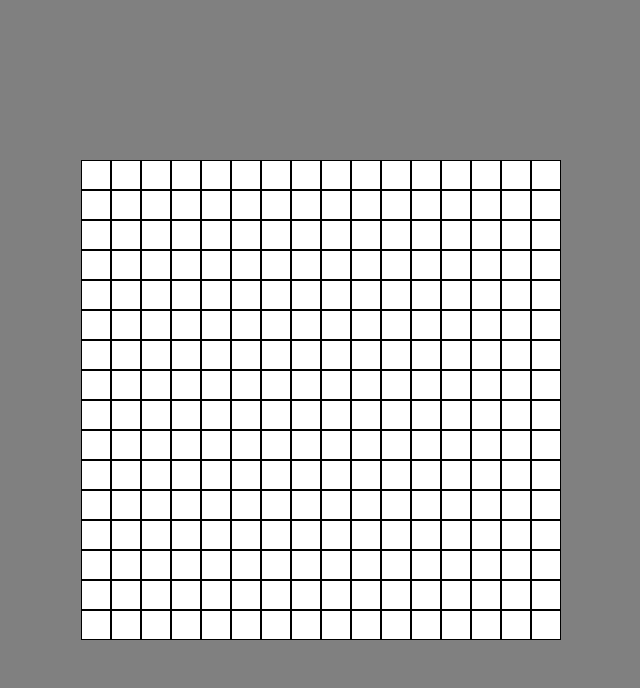
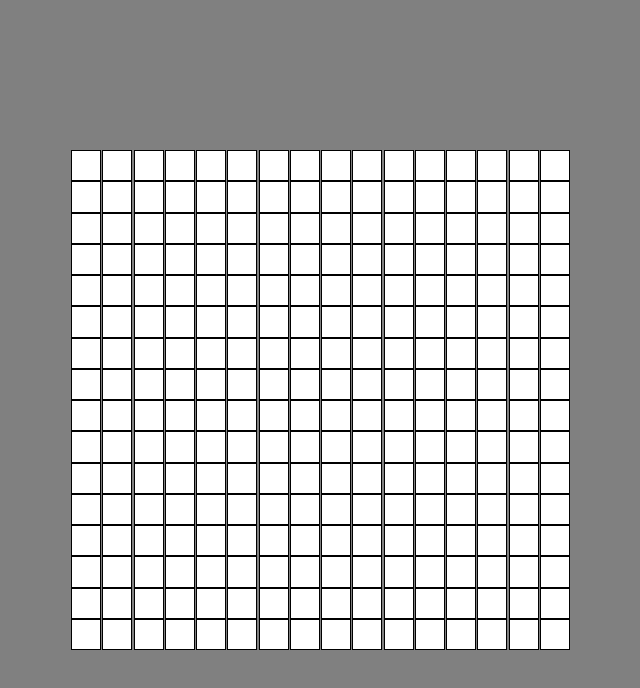
Before and after one commit to AliHassanL12/etch-a-sketch, a plain HTML site: page index.html in a window 1280 px wide. Shown: the whole page, without its empty margins (319-959 px from the left). Drawn offline with Linux system fonts and the light colour scheme.

Commit message:
Add CSS logic to fill container
This way the squares will fit exactly into a 500x500 grid, growing
and shrinking as needed.

```diff
--- a/css/style.css
+++ b/css/style.css
@@ -2,13 +2,10 @@
 
 *, *::before, *::after {
     box-sizing: border-box;
+    margin: 0;
+    padding: 0;
 }
 
-* {
-    margin: 0;
-    border: 0;
-    padding: 0;
-}
 
 body {
     display: flex;
@@ -22,13 +19,23 @@ body {
 
 .container {
     display: flex;
+    width: 500px;
+    height: 500px;
+}
+
+.gridContainer {
+    display: flex;
+    flex-direction: column;
+    flex-grow: 1;
 }
 
 .gridSquare {
+    display: flex;
+    flex-grow: 1;
+    height: 30px;
+    width: 30px;
     background-color: white;
     border: 1px solid black;
-    width: 30px;
-    height: 30px;
 }
 
 .hoveredSquare {
```
